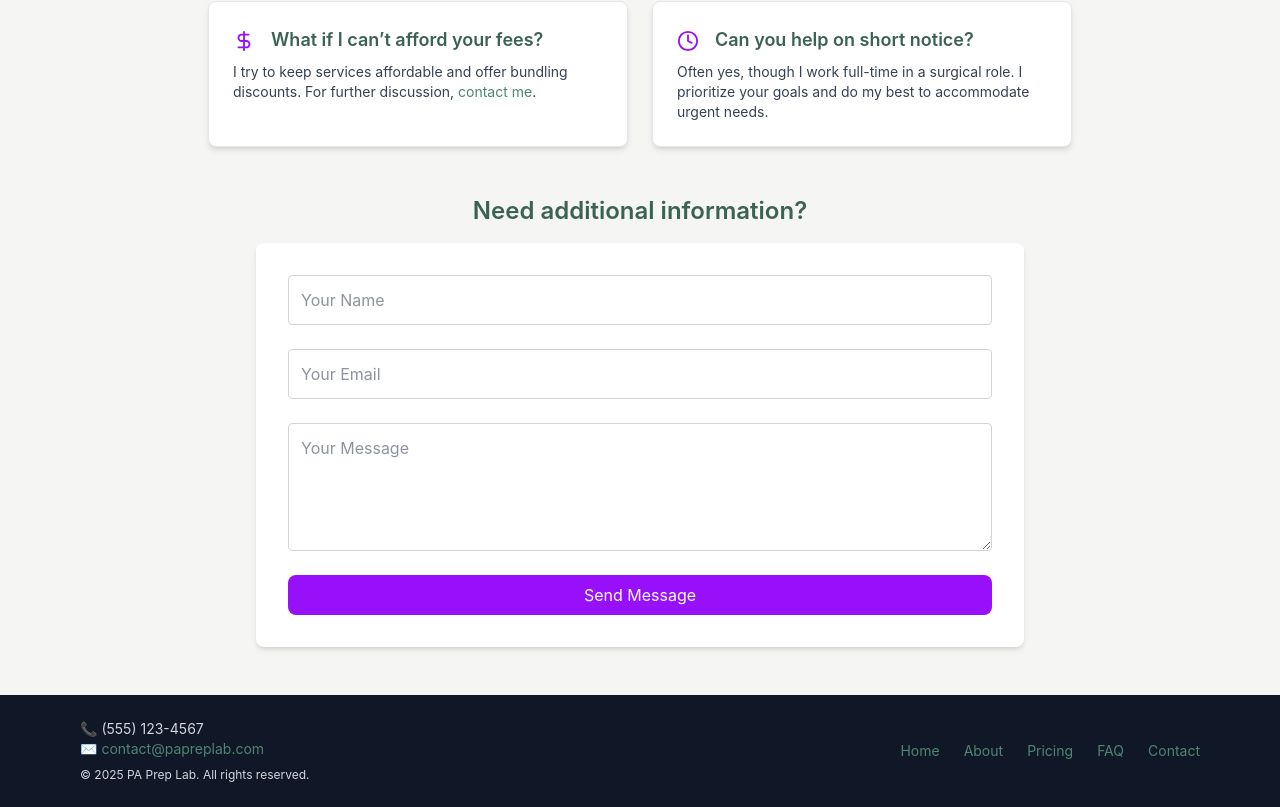
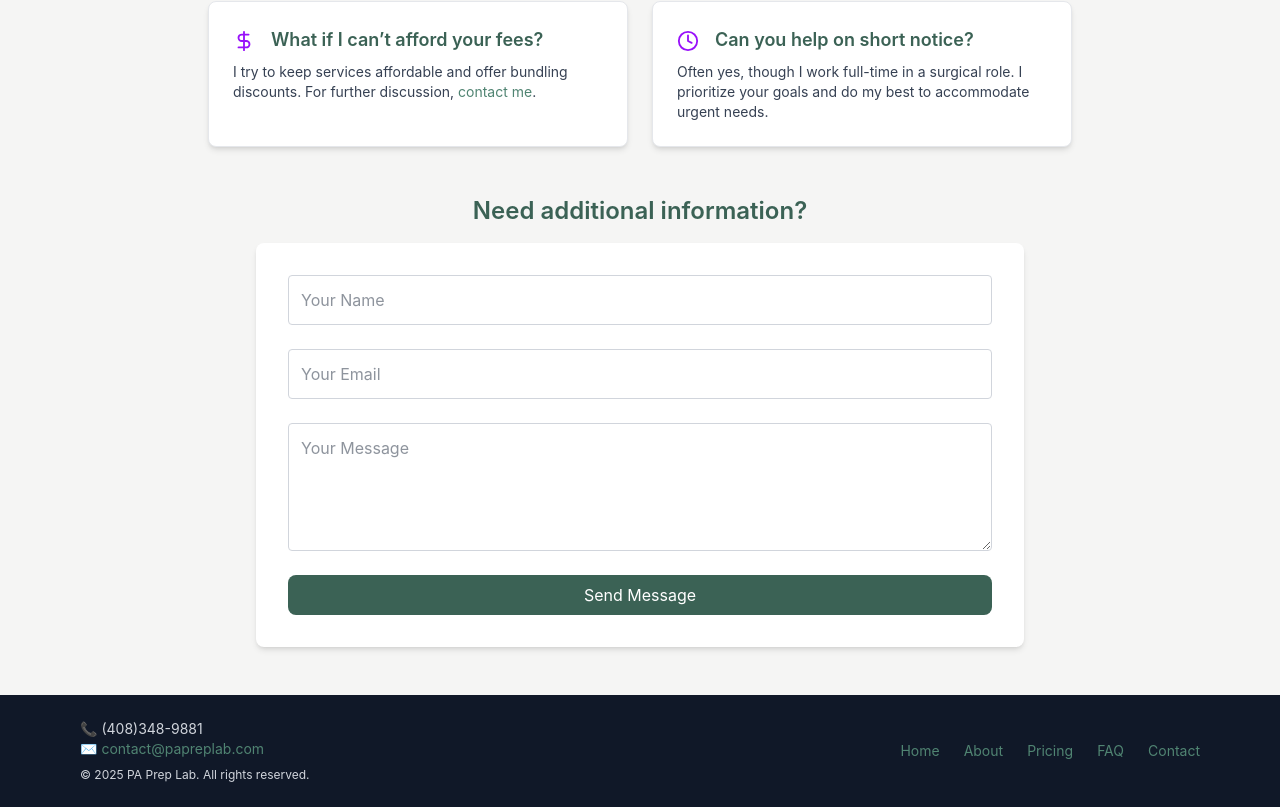
Before and after one commit to a-mcnulty/pa-prep-lab, a Next.js app: page /faq in a window 1280 px wide. Shown: the part 1218-2025 px from the top of the page. Built offline with nearby package versions, Linux system fonts and the light colour scheme.

Commit message:
fix contact form color

```diff
--- a/components/ContactForm.tsx
+++ b/components/ContactForm.tsx
@@ -59,7 +59,7 @@ const handleSubmit = async (e: React.FormEvent<HTMLFormElement>) => {
       />
       <button
         type="submit"
-        className="bg-purple-600 text-white p-3 rounded hover:bg-purple-700"
+        className="bg-[#3B6255] text-white p-3 rounded"
       >
         Send Message
       </button>
--- a/components/Footer.tsx
+++ b/components/Footer.tsx
@@ -5,7 +5,7 @@ export default function Footer() {
     <footer className="bg-gray-900 text-gray-300 text-sm py-6">
       <div className="max-w-6xl mx-auto px-4 flex flex-col md:flex-row justify-between items-center space-y-4 md:space-y-0">
         <div>
-          <p>📞 (555) 123-4567</p>
+          <p>📞 (408)348-9881</p>
           <p>✉️ <a href="mailto:contact@papreplab.com" className="underline hover:text-white">contact@papreplab.com</a></p>
           <p className="mt-2 text-xs">&copy; {new Date().getFullYear()} PA Prep Lab. All rights reserved.</p>
         </div>
```
